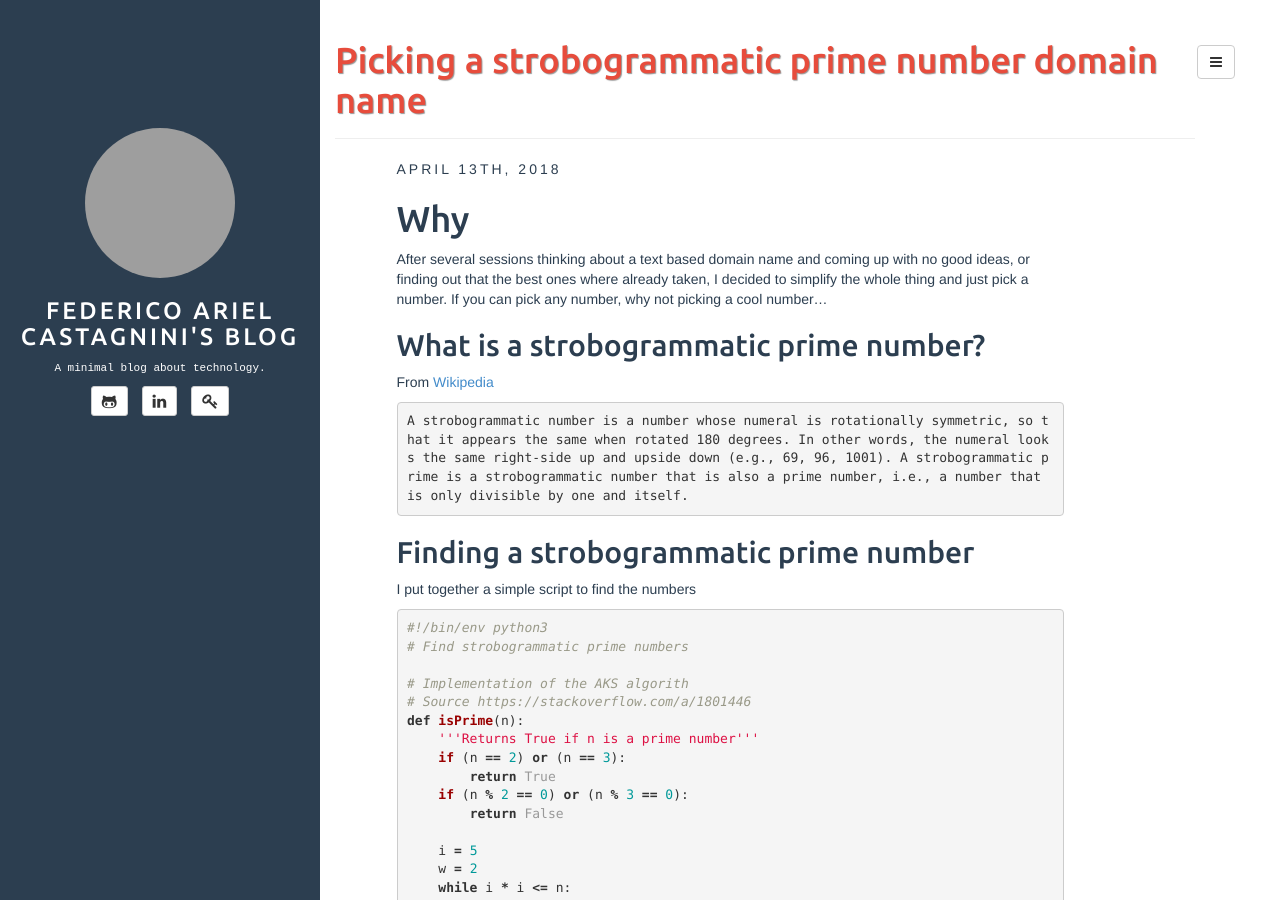
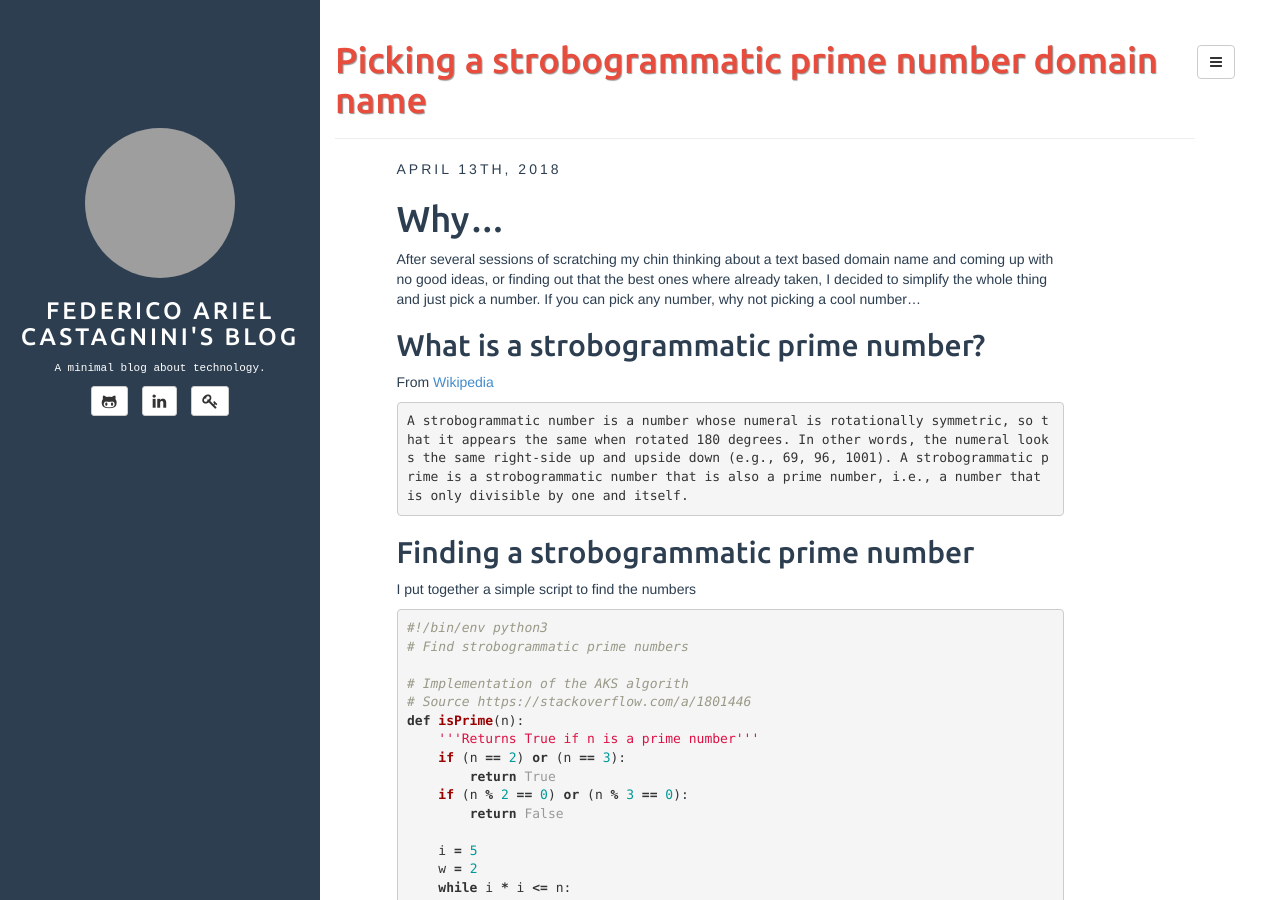
Before and after one commit to facastagnini/facastagnini.github.io, a Jekyll site: the page built from _posts/2018-04-13-Picking_a_strobogrammatic_prime_domain_name.md, in a window 1280 px wide and 900 px high. Built offline with Jekyll 4.4.1, drawn with Linux system fonts in a browser that asks for light colours; some of the changed text lies outside the part shown; grey boxes are pictures that could not be loaded.

Commit message:
Update 2018-04-13-Picking_a_strobogrammatic_prime_domain_name.md

```diff
--- a/_posts/2018-04-13-Picking_a_strobogrammatic_prime_domain_name.md
+++ b/_posts/2018-04-13-Picking_a_strobogrammatic_prime_domain_name.md
@@ -7,8 +7,8 @@ description: Picking a domain name can be stresful, or you can just pick a pseud
 tags:
 - python
 ---
-# Why
-After several sessions thinking about a text based domain name and coming up with no good ideas, or finding out that the best ones where already taken, I decided to simplify the whole thing and just pick a number.
+# Why...
+After several sessions of scratching my chin thinking about a text based domain name and coming up with no good ideas, or finding out that the best ones where already taken, I decided to simplify the whole thing and just pick a number.
 If you can pick any number, why not picking a cool number...
 
 ## What is a strobogrammatic prime number?
```
Also changed, not shown: other parts of _posts/2018-04-13-Picking_a_strobogrammatic_prime_domain_name.md (+1 -1 lines).
